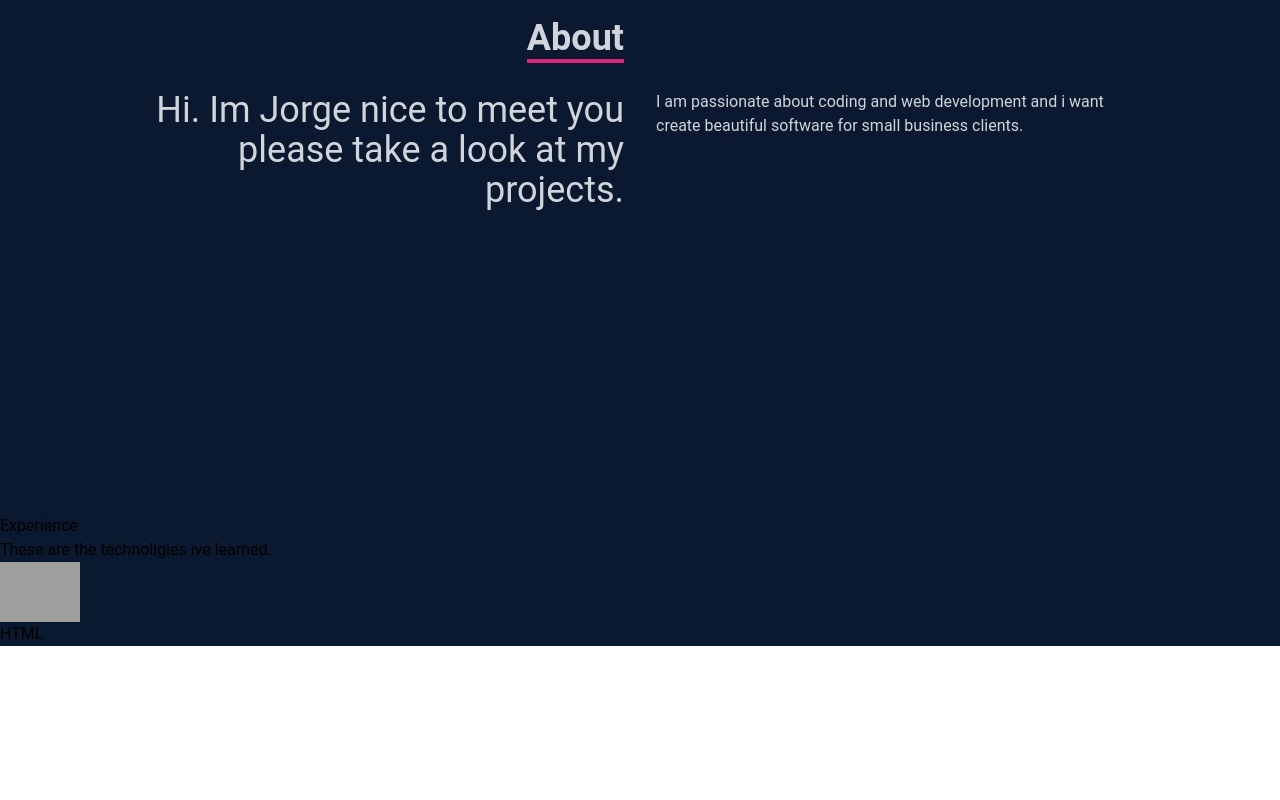
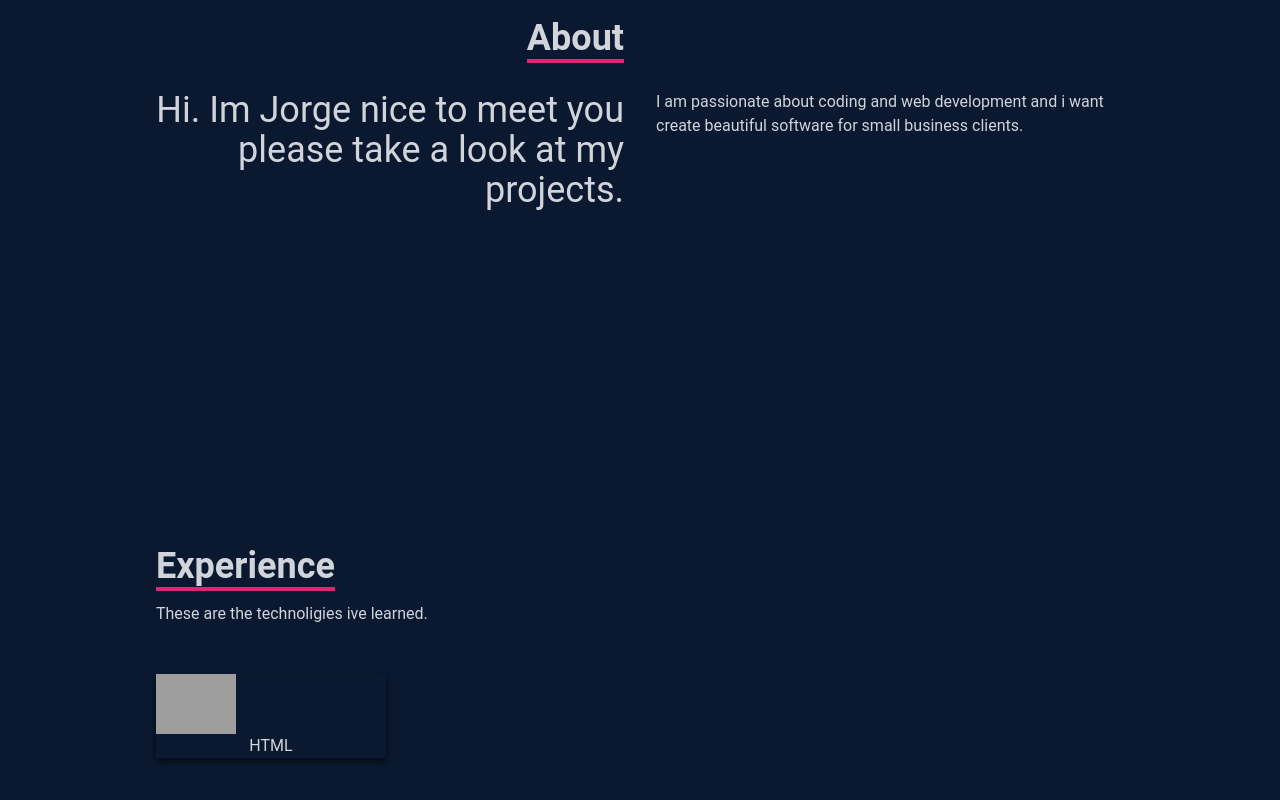
Before and after one commit to 1014jorge/react-portfolio, a React (Create React App) app: page / in a window 1280 px wide. Shown: the part 1086-1886 px from the top of the page. Before the commit the page ends 1732 px from the top, so only its background shows below. Built offline with nearby package versions, Linux system fonts and the light colour scheme; grey boxes are pictures that could not be loaded.

Commit message:
updated skills jsk

```diff
--- a/src/components/Skills.jsx
+++ b/src/components/Skills.jsx
@@ -8,14 +8,15 @@ import Tailwind from '../assets/tailwind.png';
 
 const Skills = () => {
     return (
-        <div name='skills' className='bg-[#0a192f]'>
-            <div>
+        <div name='skills' className='bg-[#0a192f] text-gray-300 py-4'>
+            <div className='max-w-[1000px] mx-auto p-4 flex flex-col justify-center w-full h-full'>
                 <div>
-                    <p>Experience</p>
-                    <p>These are the technoligies ive learned.</p>
+                    <p className='text-4xl font-bold inline border-b-4 border-pink-600 '>Experience</p>
+                    <p className='py-4'>These are the technoligies ive learned.</p>
                 </div>
-                <div>
-                    <div>
+
+                <div className='w-full grid grid-cols-2 sm:grid-cols-4 gap-4 text-center py-8'>
+                    <div className='shadow-md shadow-[#040c16] hover:scale-110 duration-500'>
                         <img className='w-20 mx auto' src='{HTML}' alt='HTML icon' />
                         <p>HTML</p>
                     </div>
@@ -25,4 +26,4 @@ const Skills = () => {
     )
 }
 
-export default Skills
+export default Skills;
```
